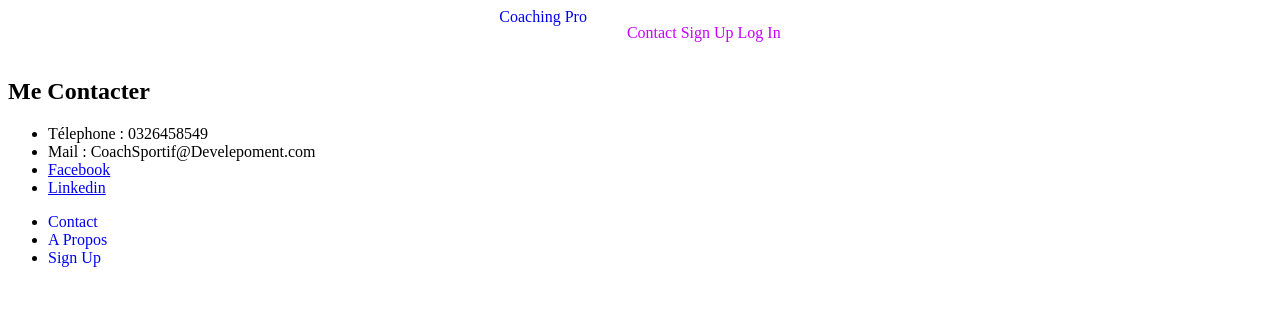
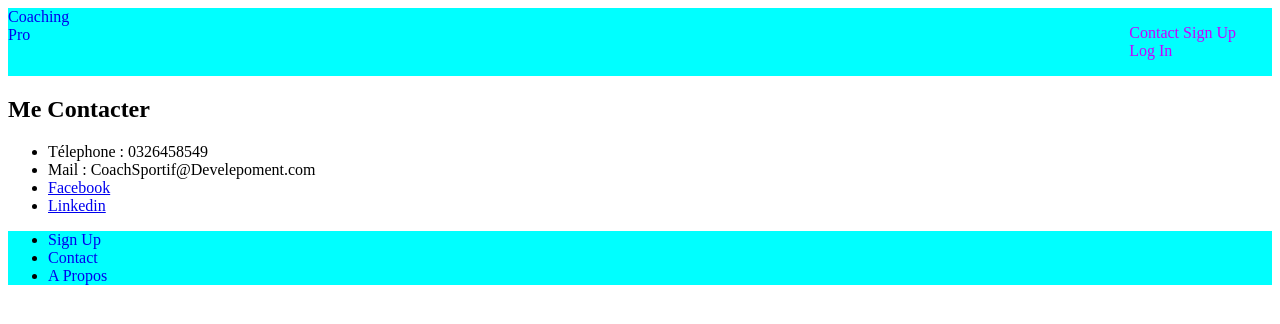
Before and after one commit to Evgeni1494/Django_brief_simplon, a Django app: page /contact/ in a window 1280 px wide. Shown: the top 324 px of the page. Run offline with Django 4.2, Linux system fonts and the light colour scheme.

Commit message:
Projet Django échoué

```diff
--- a/BriefSimplon/core/static/style.css
+++ b/BriefSimplon/core/static/style.css
@@ -5,6 +5,7 @@
 }
 .Logo{
     text-decoration: none;
+    padding-right: 1000px;
 }
 .ItemsNav li{
     display:inline-block;
@@ -28,3 +29,15 @@
     display: flex;
     text-decoration: none;
 }
+
+body {
+    justify-content: flex;
+
+}
+
+nav{
+    background-color: aqua;
+}
+footer {
+    background-color: aqua;
+}
--- a/BriefSimplon/core/templates/core/base.html
+++ b/BriefSimplon/core/templates/core/base.html
@@ -43,9 +43,15 @@
             <div class=FooterInfo>
 
                 <ul class=FooterMenuItems>
+                    {% if request.user.is_authenticated %}
                     <li><a href="{% url 'core:contact' %}">Contact</a></li>
                     <li><a href="/">A Propos</a></li>
+
+                    {% else %}
                     <li><a href="{% url 'core:signup' %}">Sign Up</a></li>
+                    <li><a href="{% url 'core:contact' %}">Contact</a></li>
+                    <li><a href="/">A Propos</a></li>
+                    {% endif %}
                 </ul>
         </footer>
     </body>
```
